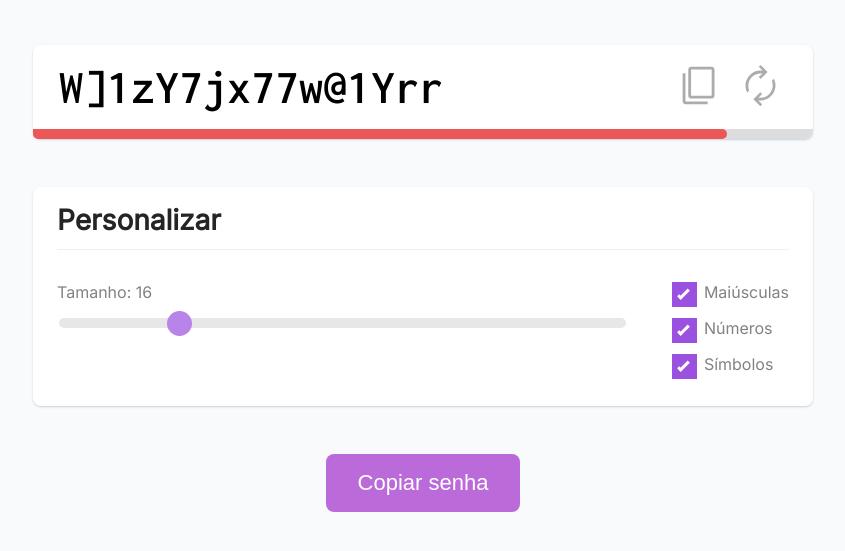
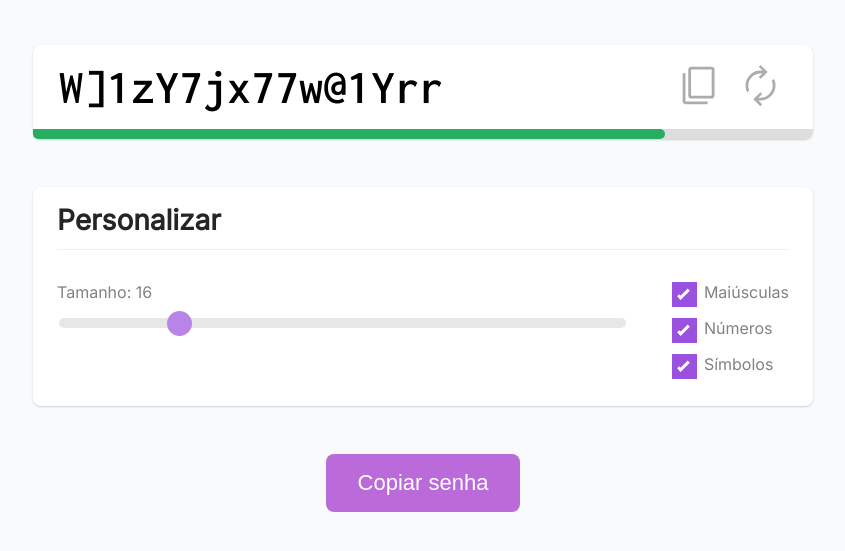
Before and after one commit to EderSouza93/GeradorDeSenha, a plain HTML site: page Index.html in a window 1280 px wide. Shown: the part 119-670 px from the top of the page, without its empty margins (217-1062 px from the left). Drawn offline with Linux system fonts and the light colour scheme.

Commit message:
Acrescimo de cor da barra

```diff
--- a/Index.html
+++ b/Index.html
@@ -35,10 +35,7 @@
             </div>
         </div>
         <div class="security-indicator">
-            <div
-                id="security-indicator-bar"
-                class="bar critical">
-            </div>
+            <div id="security-indicator-bar" class="bar"></div>
         </div>
     </section>
 
@@ -137,13 +134,32 @@
             // T*0.15 + M*0.25 + N*0,25 + S*0.35 = 100
 
             const percent = Math.round(
-                (passwordLength / 64) * 100 * 0.15 +
-                    (upperCaseCheckEl.checked ? 25 : 0) +
+                (passwordLength / 64) * 25 +
+                    (upperCaseCheckEl.checked ? 15 : 0) +
                     (numberCheckEl.checked ? 25 : 0) +
-                    (symbolCheckEl.checked ? 35 : 0) )
+                    (symbolCheckEl.checked ? 35 : 0) );
 
 
             securityIndicatorBarEl.style.width = `${percent}%`
+
+            console.log(percent)
+
+            if (percent > 69) {
+                //safe
+                securityIndicatorBarEl.classList.remove("critical")
+                securityIndicatorBarEl.classList.remove("warning")
+                securityIndicatorBarEl.classList.add("safe")
+            } else if (percent > 50) {
+                //warning
+                securityIndicatorBarEl.classList.remove("critical")
+                securityIndicatorBarEl.classList.add("warning")
+                securityIndicatorBarEl.classList.remove("safe")
+            } else {
+                //critical
+                securityIndicatorBarEl.classList.add("critical")
+                securityIndicatorBarEl.classList.remove("warning")
+                securityIndicatorBarEl.classList.remove("safe")
+            }
         }
         //Função que utiliza a api do próprio navegador para copiar a senha
         function copy(){
```
